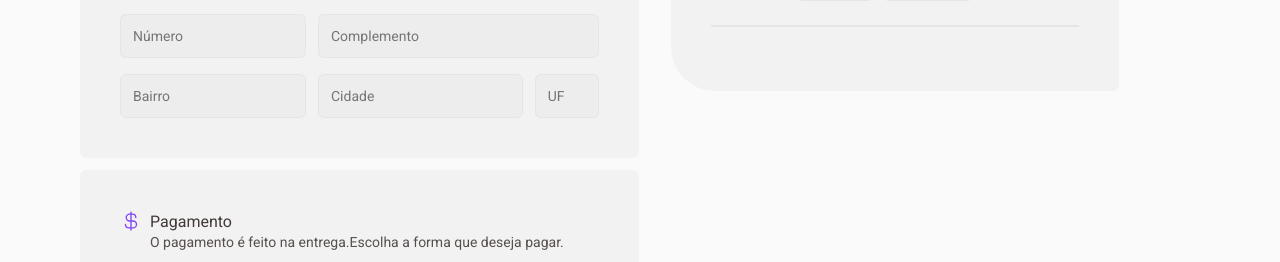
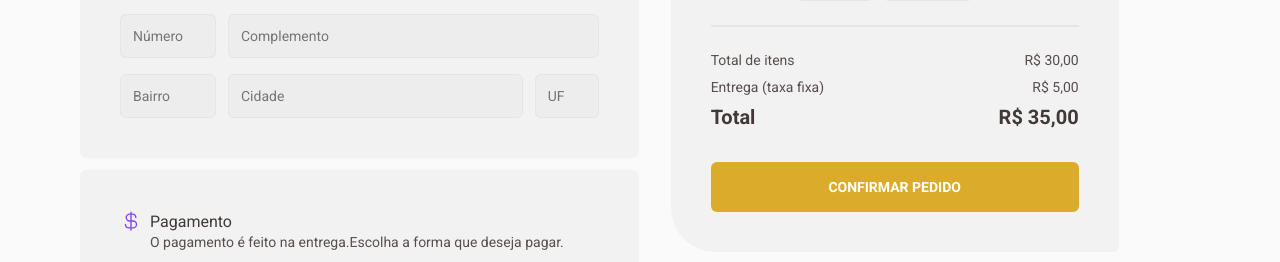
Before and after one commit to ngustavo80/coffee-shop, a React (Vite) app: page /checkout in a window 1280 px wide. Shown: the part 407-669 px from the top of the page. Built offline with nearby package versions, Linux system fonts and the light colour scheme; no server answers.

Commit message:
Checkout page style finished

```diff
--- a/src/coffees.ts
+++ b/src/coffees.ts
@@ -210,7 +210,7 @@ export const coffees: CoffeeType[] = [
       { id: "21489156489156126485", characteristic: "Alcoólico" },
       { id: "15612546315648951655", characteristic: "Gelado"}
     ],
-    description: "Drink gelado de café expresso com rum, creme mde leite e hortelã",
+    description: "Drink gelado de café expresso com rum, creme de leite e hortelã",
     price: {
       currency: 15,
       cents: 0,
@@ -228,17 +228,5 @@ export const coffees: CoffeeType[] = [
       cents: 0,
     },
     quantity: 0,
-  },
-  {
-    id: 15,
-    name: "Expresso Tradicional",
-    image: Expresso,
-    tags: [{ id: "34821674829173482167458921", characteristic: "Tradicional" }],
-    description: "O tradicional café feito com água quente e grãos moídos",
-    price: {
-      currency: 5,
-      cents: 0,
-    },
-    quantity: 0,
   }
 ]
--- a/src/pages/Checkout/index.tsx
+++ b/src/pages/Checkout/index.tsx
@@ -1,3 +1,6 @@
+import { coffees } from "../../coffees"
+import { Counter } from "../../components/Counter";
+import { formatCents } from "../../utils/formatCents";
 import {
   Bank,
   CreditCard,
@@ -6,6 +9,7 @@ import {
   Money,
   Trash
 } from "@phosphor-icons/react";
+
 import {
   Address,
   AddressForm,
@@ -23,11 +27,10 @@ import {
   Separator,
   Buttons,
   Info,
+  FinishDetails,
+  Total,
+  ConfirmButton,
 } from "./styles";
-
-import { coffees } from "../../coffees"
-import { Counter } from "../../components/Counter";
-import { formatCents } from "../../utils/formatCents";
 
 export function Checkout () {
   return (
@@ -148,7 +151,25 @@ export function Checkout () {
             </CoffeeCart>
             <Separator />
 
+            <FinishDetails>
+              <div>
+                <p>Total de itens</p>
+                <p>R$ 30,00</p>
+              </div>
+              <div>
+                <p>Entrega (taxa fixa)</p>
+                <p>R$ 5,00</p>
+              </div>
 
+              <Total>
+                <strong>Total</strong>
+                <strong>R$ 35,00</strong>
+              </Total>
+
+              <ConfirmButton type="submit">
+                CONFIRMAR PEDIDO
+              </ConfirmButton>
+            </FinishDetails>
           </ConfirmOrderWrapper>
         </section>
       </form>
--- a/src/pages/Checkout/styles.ts
+++ b/src/pages/Checkout/styles.ts
@@ -80,7 +80,7 @@ export const AddressForm = styled.fieldset`
   }
 
   input[name="zipCode"], input[name="number"], input[name="neighborhood"] {
-    max-width: 12.5rem;
+    width: 6rem;
   }
 
   input[name="state"] {
@@ -236,3 +236,48 @@ export const Separator = styled.div`
 
   background: ${props => props.theme['gray-400']};
 `
+export const FinishDetails = styled.div`
+  display: flex;
+  flex-direction: column;
+  gap: 0.5rem;
+
+  div {
+    display: flex;
+    justify-content: space-between;
+
+    p {
+      font-size: 0.875rem;
+      color: ${props => props.theme['gray-700']};
+    }
+  }
+`
+
+export const Total = styled.div`
+ strong {
+  font-size: 1.25rem;
+  font-weight: 700;
+  color: ${props => props.theme['gray-800']};
+ }
+`
+
+export const ConfirmButton = styled.button`
+  background: ${props => props.theme['yellow-400']};
+  color: ${props => props.theme['white']};
+
+  margin-top: 1.5rem;
+  padding: 1rem;
+  border: none;
+  border-radius: 6px;
+
+  font-size: 0.875rem;
+  font-weight: 700;
+
+  cursor: pointer;
+  text-transform: uppercase;
+
+  transition: opacity 0.3s;
+
+  &:hover {
+    opacity: 0.9;
+  }
+`
--- a/src/pages/Home/components/CoffeeList/index.tsx
+++ b/src/pages/Home/components/CoffeeList/index.tsx
@@ -36,7 +36,9 @@ export function CoffeeList() {
             <BuyContainer>
               <Price>
                 <p>R$</p>
-                <span>{coffee.price.currency},{formatCents(coffee.price.cents)}</span>
+                <span>
+                  {coffee.price.currency},{formatCents(coffee.price.cents)}
+                </span>
               </Price>
 
               <Buy>
--- a/src/utils/formatCents.ts
+++ b/src/utils/formatCents.ts
@@ -1,3 +1,3 @@
-export function formatCents(coffeeCents: number) {
-  return String(coffeeCents).padEnd(2, '0')
+export function formatCents(cents: number) {
+  return String(cents).padEnd(2, '0')
 }
```
